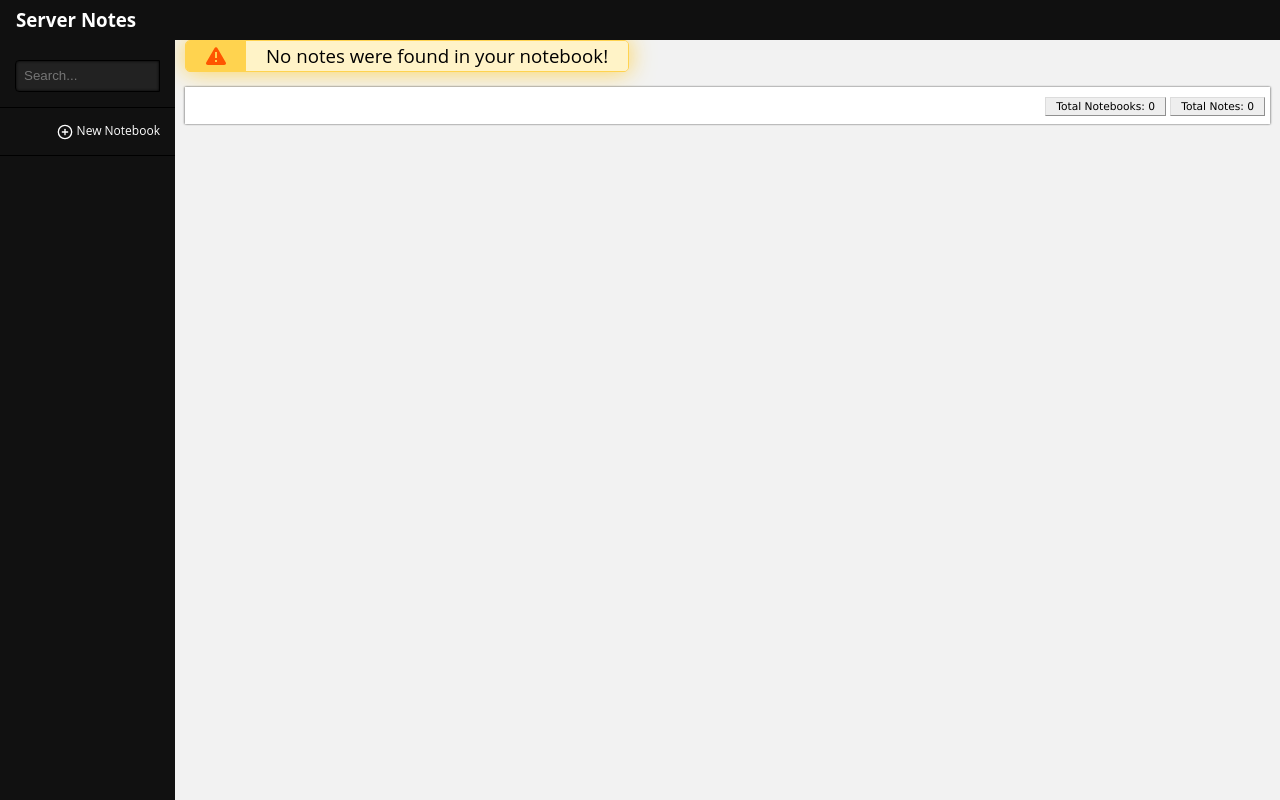
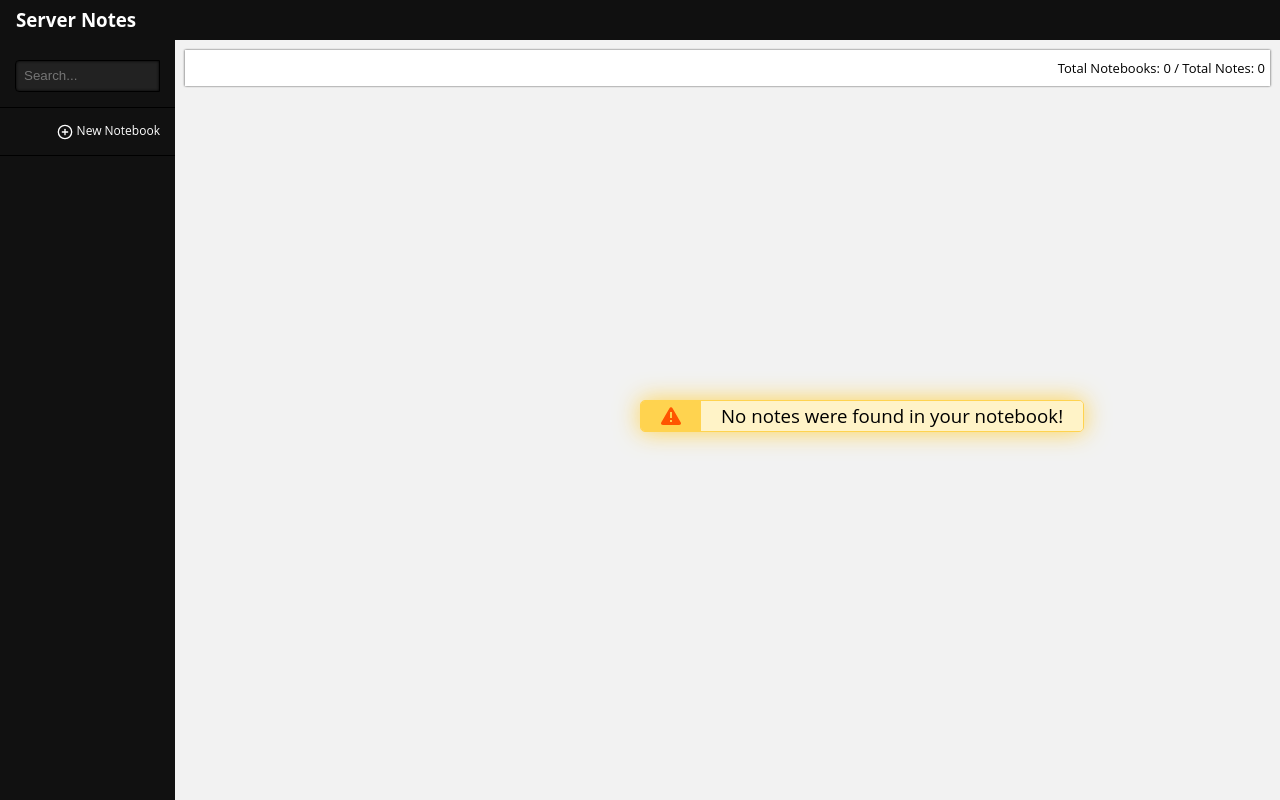
Before and after one commit to saudiqbal/Self-Hosted-Notes-Web-App, a PHP site: page / in a window 1280 px wide. Run offline with PHP 8.4, Linux system fonts and the light colour scheme; data comes from the database, SQL or seed files in the repository.

Commit message:
Minor Fix

```diff
--- a/NoteBookView.php
+++ b/NoteBookView.php
@@ -269,7 +269,7 @@ echo '<div id="WarningMainContent">
 <?php echo '<div class="md-card">
 <div class="infoboxleft"></div>
 <div class="infoboxmiddle"></div>
-<div class="infoboxright"><span class="ClassicButton">Total Notes: '.$NoteCount.'</span></div>
+<div class="infoboxright"><span style="font-size: small;">Total Notes: '.$NoteCount.'</span></div>
 </div>';
 ?>
 </div>
--- a/css/stylesheet.css
+++ b/css/stylesheet.css
@@ -172,25 +172,6 @@ right: .5em;
 position: absolute;
 top: 50%;
 transform: translate(0,-50%);
-}
-.ClassicButton {
-font-family: Verdana, Arial, sans-serif;
-font-size: 8pt;
-background: #eeeeee;
-border: 1px solid;
-border-color: #dcdcdc #909090 #909090 #dcdcdc;
-color: #000000;
-cursor: pointer;
-margin: 0px;
-padding: 2px 10px 2px 10px;
-position: relative;
-text-decoration: none;
-z-index: 100;
-}
-.ClassicButton:hover {
-background: #e4e4e4;
-border-color: #909090 #dcdcdc #dcdcdc #909090;
-color: #000000;
 }
 /*DASHBOARD CONTENT ENDING*/
 .all-border {
@@ -423,7 +404,11 @@ max-width: fit-content;
 /* MODAL END */
 #WarningMainContent {
 border: 1px solid #ffd34f;
-margin: 0px 0px;
+position: absolute;
+top: 50%;
+left: 50%;
+margin-right: -50%;
+transform: translate(-50%, -50%)
 padding:0px 0px 0px 0px;
 width: fit-content;
 -moz-box-shadow: 0 0 25px #ffd34f;
--- a/index.php
+++ b/index.php
@@ -229,7 +229,7 @@ echo '<div id="WarningMainContent">
 <?php echo '<div class="md-card">
 <div class="infoboxleft"></div>
 <div class="infoboxmiddle"></div>
-<div class="infoboxright"><span class="ClassicButton">Total Notebooks: '.$NoteBookCount.'</span> <span class="ClassicButton">Total Notes: '.$NoteCount.'</span></div>
+<div class="infoboxright"><span style="font-size: small;">Total Notebooks: '.$NoteBookCount.' / Total Notes: '.$NoteCount.'</span></div>
 </div>';
 ?>
 </div>
```
